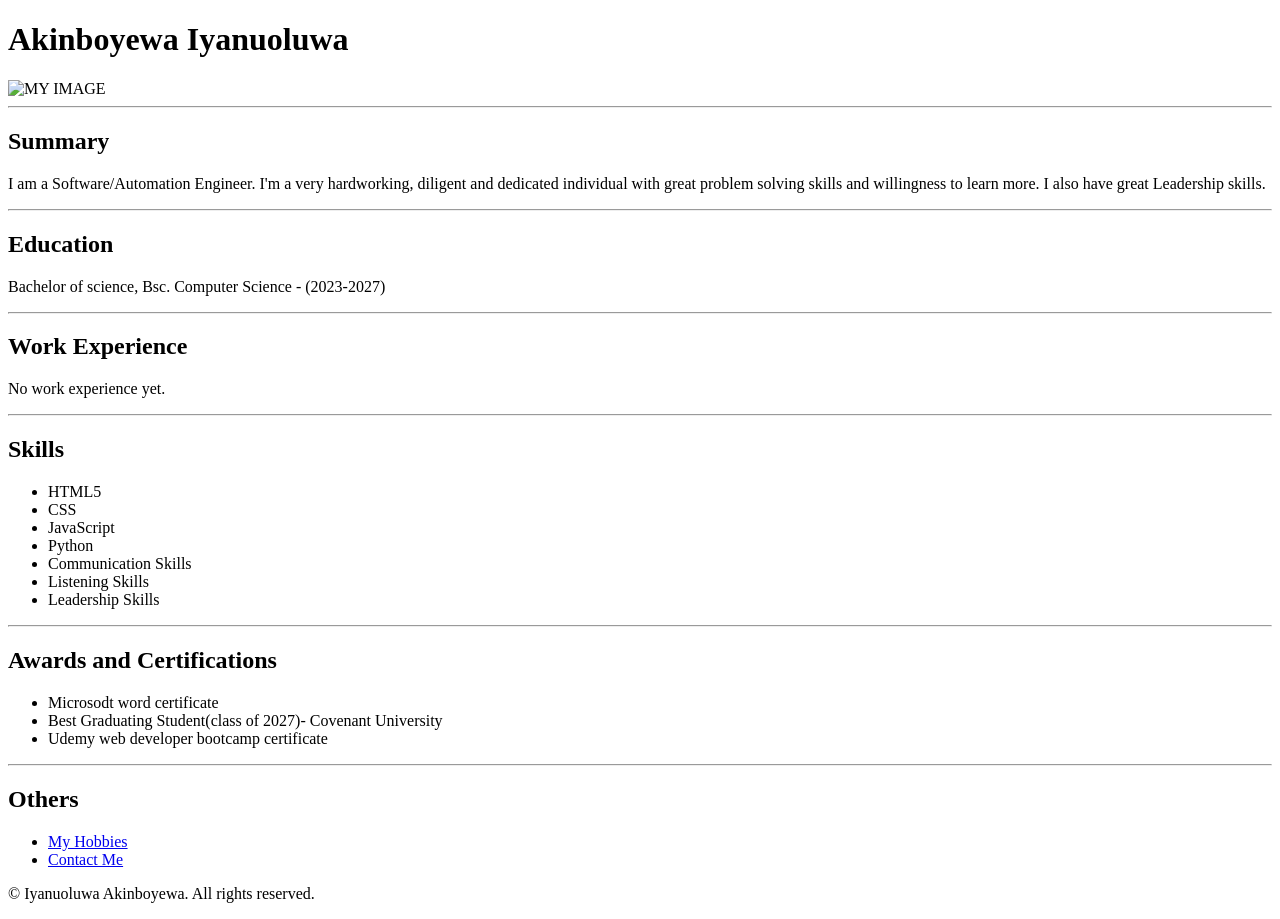
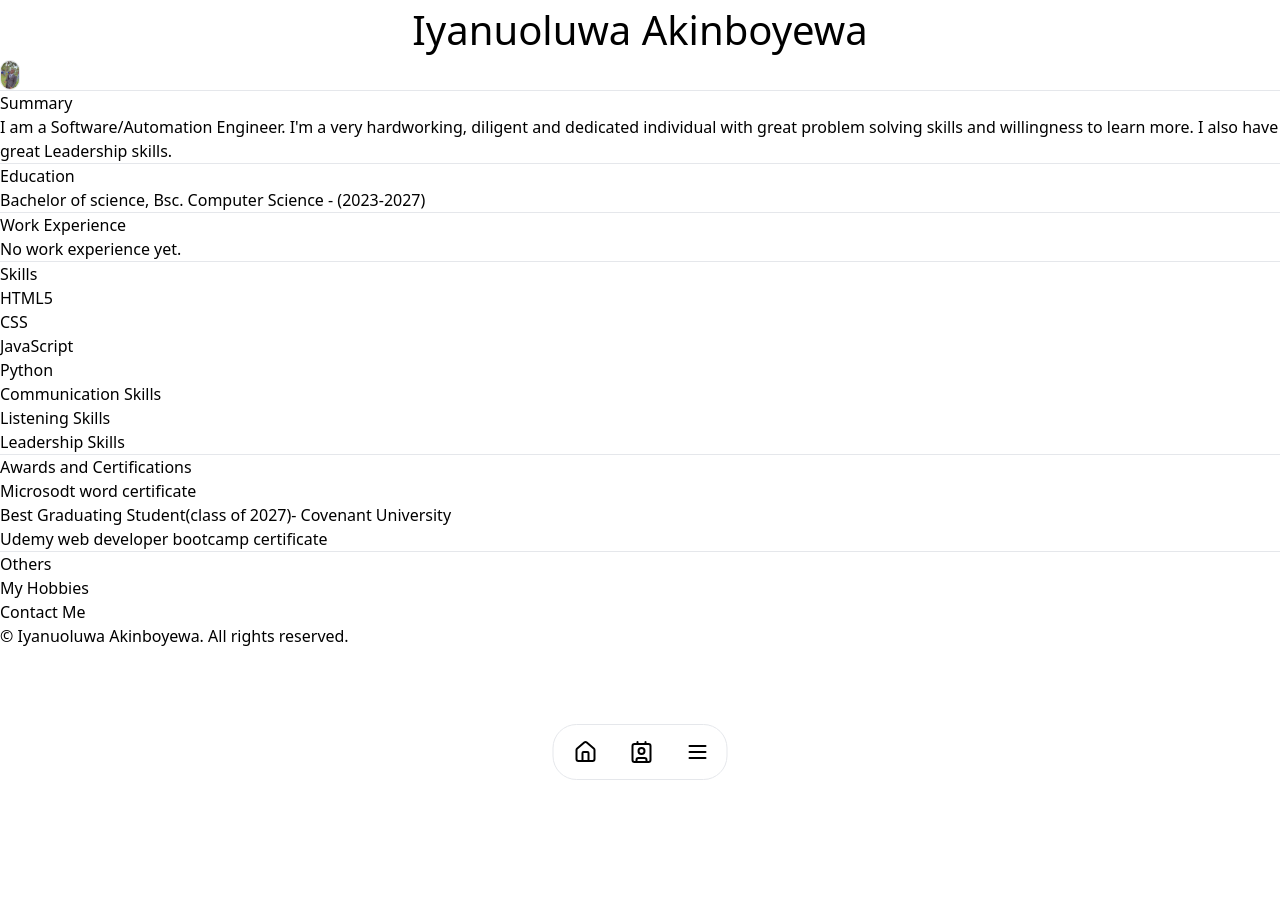
Before and after one commit to Oluiy/html-Portfolio, a plain HTML site: page index.html in a window 1280 px wide. After the commit the page ends 800 px from the top, so only its background shows below. Drawn offline with nearby package versions, Linux system fonts and the light colour scheme.

Commit message:
Added a moving navigation bar

```diff
--- a/contact.html
+++ b/contact.html
@@ -4,9 +4,10 @@
     <meta charset="UTF-8">
     <meta name="viewport" content="width=device-width, initial-scale=1.0">
     <title>Document</title>
+    <script src="https://cdn.tailwindcss.com"></script>
 </head>
 <body>
-    <h1>My contact details</h1>
+    <h1 class="text-center">My contact details</h1>
     <p>Number:07067493839</p>
     <p>Email:akinboyewaiyanuoluwa15@gamil.com</p>
     <p>linkedIN: https://www.linkedin.com/in/iyanuoluwa-akinboyewa-a20b22249/</p>
--- a/index.html
+++ b/index.html
@@ -1,23 +1,121 @@
 <!DOCTYPE html>
 <html lang="en">
   <head>
-    <meta charset="UTF-8">
-    <meta name="viewport" content="width=device-width, initial-scale=1.0">
-    <title>My Resume</title>
+    <meta charset="UTF-8" />
+    <meta name="viewport" content="width=device-width, initial-scale=1.0" />
+    <title>My Résùmė</title>
+    <script src="https://cdn.tailwindcss.com"></script>
   </head>
   <body>
-    <h1>Akinboyewa Iyanuoluwa</h1>
-    <img src="../Portfolio/myImage.jpeg" alt="MY IMAGE" height="220" >
-    <hr>
-    <h2>Summary</h2>
-    <p>I am a Software/Automation Engineer. I'm a very hardworking, diligent and dedicated individual with great problem solving skills and willingness to learn more. I also have great Leadership skills.</p>
-    <hr>
+    <a id="top"></a>
+    <div class="flex flex-col w-full h-full">
+      <nav
+        class="w-[175px] h-[56px] bottom-[calc(20px+env(safe-area-inset-top))] left-1/2 translate-x-[-50%] bg-white  bg-opacity-75 border border-grey-400 md:rounded-3xl hover:bg-green-600 fixed" >
+        <div class="w-full h-full z-[30px] flex flex-col">
+          <div class="flex flex-row w-full gap-8">
+            <a href="./contact.html"
+              ><p class="mt-[15px] ml-[20px]">
+                <svg
+                  xmlns="http://www.w3.org/2000/svg"
+                  width="24"
+                  height="24"
+                  viewBox="0 0 24 24"
+                  fill="none"
+                  stroke="currentColor"
+                  stroke-width="2"
+                  stroke-linecap="round"
+                  stroke-linejoin="round"
+                  class="lucide lucide-house"
+                >
+                  <path d="M15 21v-8a1 1 0 0 0-1-1h-4a1 1 0 0 0-1 1v8" />
+                  <path
+                    d="M3 10a2 2 0 0 1 .709-1.528l7-5.999a2 2 0 0 1 2.582 0l7 5.999A2 2 0 0 1 21 10v9a2 2 0 0 1-2 2H5a2 2 0 0 1-2-2z"
+                  />
+                </svg>
+              </p>
+              <!--<p class="ml-[10px]">Home</p>-->
+            </a>
+            <a href="#" class="mt-[15px]"
+              ><svg
+                xmlns="http://www.w3.org/2000/svg"
+                width="24"
+                height="24"
+                viewBox="0 0 24 24"
+                fill="none"
+                stroke="currentColor"
+                stroke-width="2"
+                stroke-linecap="round"
+                stroke-linejoin="round"
+                class="lucide lucide-contact"
+              >
+                <path d="M16 2v2" />
+                <path d="M7 22v-2a2 2 0 0 1 2-2h6a2 2 0 0 1 2 2v2" />
+                <path d="M8 2v2" />
+                <circle cx="12" cy="11" r="3" />
+                <rect x="3" y="4" width="18" height="18" rx="2" />
+              </svg>
+              <!-- <p class="">contact</p> --></a
+            >
+
+            <a href="#top" class="ml-[0px] mt-[15px]"><svg
+                xmlns="http://www.w3.org/2000/svg"
+                width="24"
+                height="24"
+                viewBox="0 0 24 24"
+                fill="none"
+                stroke="currentColor"
+                stroke-width="2"
+                stroke-linecap="round"
+                stroke-linejoin="round"
+                class="lucide lucide-menu"
+              >
+                <line x1="4" x2="20" y1="12" y2="12" />
+                <line x1="4" x2="20" y1="6" y2="6" />
+                <line x1="4" x2="20" y1="18" y2="18" /></svg
+            ></a>
+          </div>
+        </div>
+      </nav>
+      <!-- <svg
+      xmlns="http://www.w3.org/2000/svg"
+      width="24"
+      height="24"
+      viewBox="0 0 24 24"
+      fill="none"
+      stroke="currentColor"
+      stroke-width="2"
+      stroke-linecap="round"
+      stroke-linejoin="round"
+      class="lucide lucide-workflow"
+    >
+      <rect width="8" height="8" x="3" y="3" rx="2" />
+      <path d="M7 11v4a2 2 0 0 0 2 2h4" />
+      <rect width="8" height="8" x="13" y="13" rx="2" />
+    </svg> -->
+      <h1 class="text-center text-[40px]" >
+        Iyanuoluwa Akinboyewa
+      </h1>
+      <img
+        src="./myImage.jpeg"
+        alt="MY IMAGE"
+        class="w-[20px] h-[30px] border rounded-3xl"
+      />
+      <hr />
+      <h2 class="">Summary</h2>
+      <p>
+        I am a Software/Automation Engineer. I'm a very hardworking, diligent
+        and dedicated individual with great problem solving skills and
+        willingness to learn more. I also have great Leadership skills.
+      </p>
+      <hr />
       <h2>Education</h2>
-    <p draggable="true">Bachelor of science, Bsc. Computer Science - (2023-2027)</p>
-    <hr>
+      <p draggable="true">
+        Bachelor of science, Bsc. Computer Science - (2023-2027)
+      </p>
+      <hr />
       <h2>Work Experience</h2>
       <p>No work experience yet.</p>
-    <hr>
+      <hr />
       <h2>Skills</h2>
       <ul>
         <li>HTML5</li>
@@ -28,19 +126,21 @@
         <li>Listening Skills</li>
         <li>Leadership Skills</li>
       </ul>
-    <hr>
+      <hr />
       <h2>Awards and Certifications</h2>
       <ul>
         <li>Microsodt word certificate</li>
         <li>Best Graduating Student(class of 2027)- Covenant University</li>
         <li>Udemy web developer bootcamp certificate</li>
       </ul>
-    <hr>
+      <hr />
       <h2>Others</h2>
       <ul>
         <li><a href="../Portfolio/myHobbies.html">My Hobbies</a></li>
         <li><a href="../Portfolio/contact.html">Contact Me</a></li>
       </ul>
       <p>© Iyanuoluwa Akinboyewa. All rights reserved.</p>
+    </div>
   </body>
 </html>
+<!-- animate-pulse transition ease-in-out duration-700 opacity-75 -->
```
Also changed, not shown: 1 other file. Lines whose indentation alone changed are shown as unchanged.
